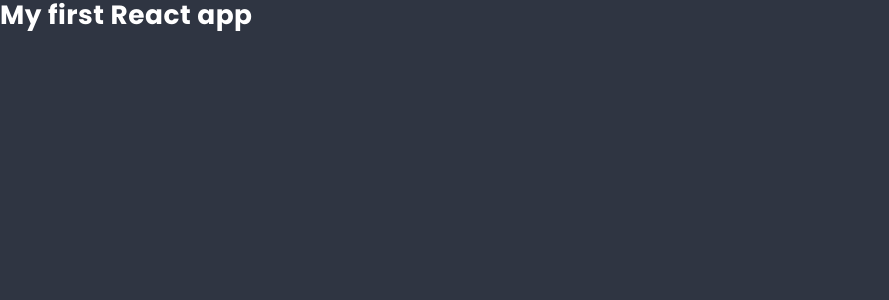
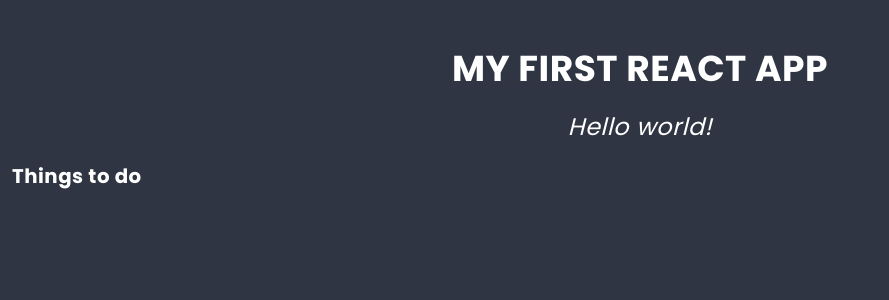
Before and after one commit to jpiaseczna/react-learning, a React app: page / in a window 1280 px wide. Shown: the top 300 px of the page, without its empty margins (0-889 px from the left). Built offline with nearby package versions, Linux system fonts and the light colour scheme.

Commit message:
Add List

```diff
--- a/src/components/App/App.js
+++ b/src/components/App/App.js
@@ -1,11 +1,15 @@
 import React from 'react';
+import styles from './App.scss';
+import List from '../List/List.js';
 
 class App extends React.Component {
   render() {
     return (
-      <div>
-        <h1>My first React app</h1>
-      </div>
+      <main className={styles.component}>
+        <h1 className={styles.title}>My first React app</h1>
+        <h2 className={styles.subtitle}>Hello world!</h2>
+        <List />
+      </main>
     )
   }
 }
--- /dev/null
+++ b/src/components/List/List.js
@@ -0,0 +1,14 @@
+import React from 'react';
+import styles from './List.scss';
+
+class List extends React.Component {
+  render() {
+    return (
+      <section className={styles.component}>
+        <h2 className={styles.subtitle}>Things to do</h2>
+      </section>
+    )
+  }
+}
+
+export default List;
```
Also changed, not shown: 1 other file (tests, documents, lock files or other folders).
